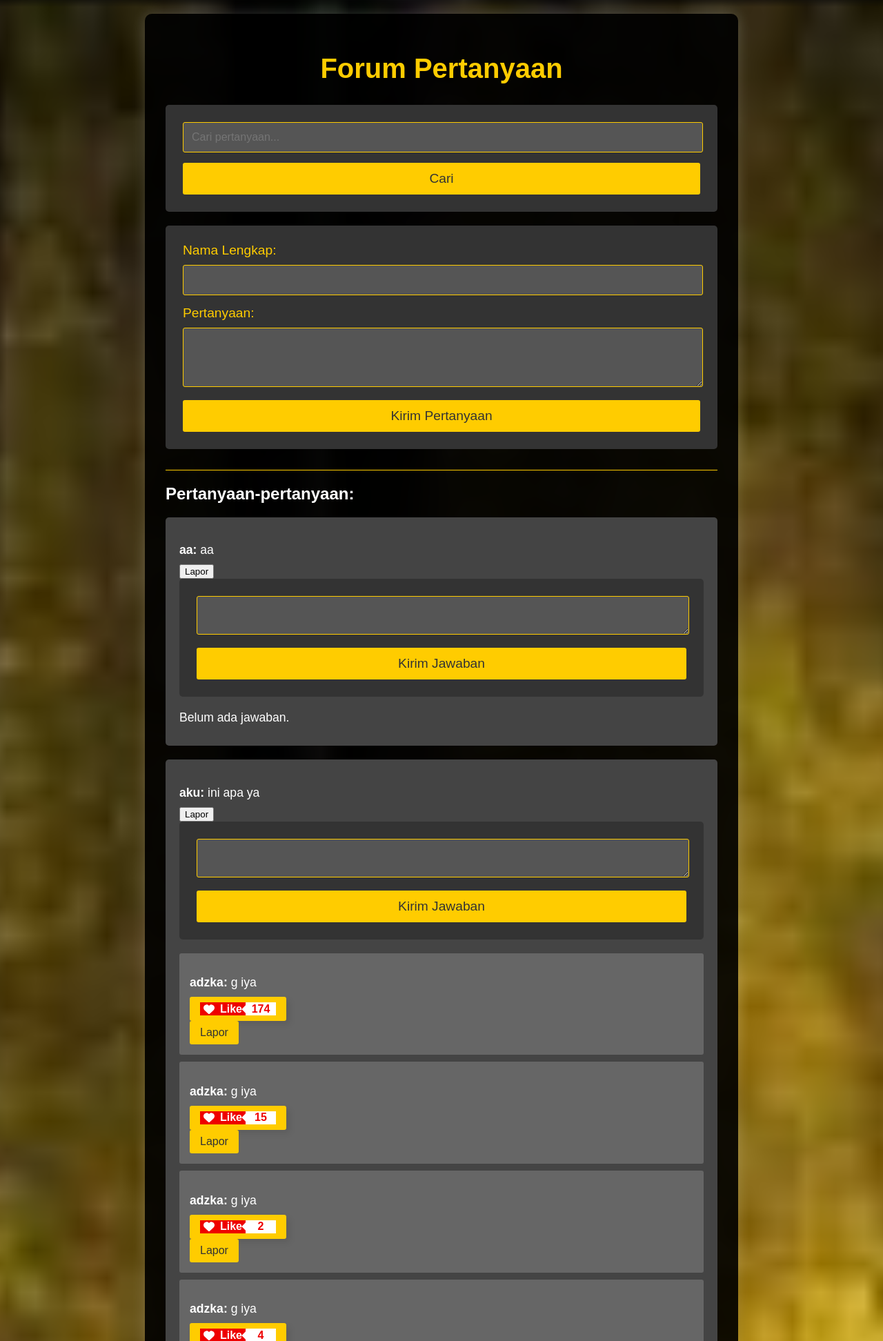
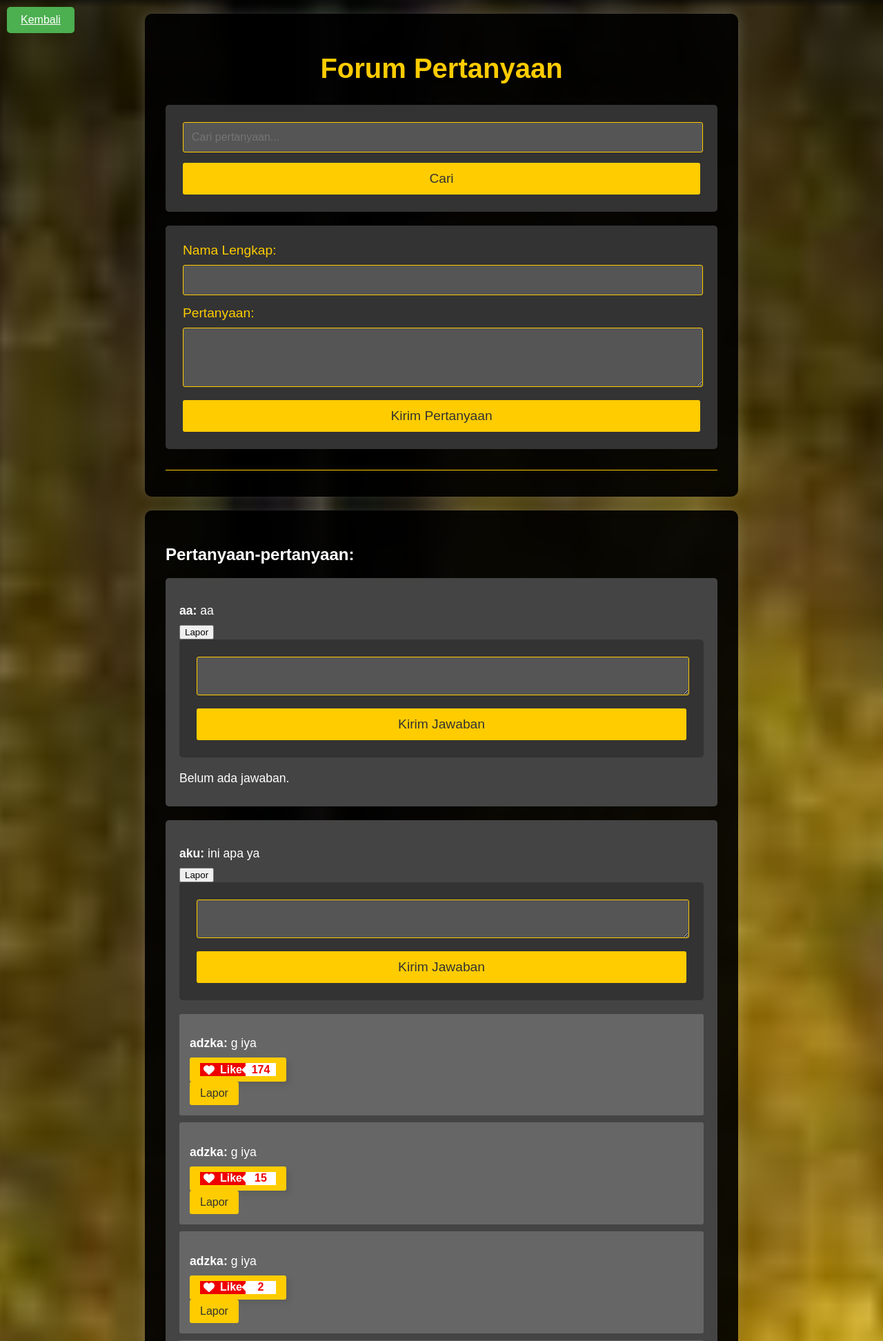
Before and after one commit to AgilHD/HaloPetani, a PHP site: page /question.php in a window 1280 px wide. Shown: the top 1944 px of the page at 69% size. Run offline with PHP 8.4, Linux system fonts and the light colour scheme; data comes from the database, SQL or seed files in the repository.

Commit message:
Update question.php

```diff
--- a/haloPetani/question.php
+++ b/haloPetani/question.php
@@ -73,6 +73,15 @@ if ($_SERVER["REQUEST_METHOD"] == "POST" && isset($_POST['lapor_jawaban'])) {
     }
 
     .container {
+        max-width: 800px;
+        margin: 20px auto;
+        padding: 30px;
+        background-color: rgba(0, 0, 0, 0.9); /* Warna hitam dengan opasitas 0.9 */
+        border-radius: 10px;
+        box-shadow: 0 0 20px rgba(255, 255, 255, 0.2);
+        animation: fadeIn 1s ease-in-out;
+    }
+    .container2 {
         max-width: 800px;
         margin: 20px auto;
         padding: 30px;
@@ -262,6 +271,24 @@ if ($_SERVER["REQUEST_METHOD"] == "POST" && isset($_POST['lapor_jawaban'])) {
         transform: scale(1.15);
         transform-origin: top;
     }
+
+    .back-button {
+        position: absolute;
+        top: 10px;
+        left: 10px;
+        background-color: #4CAF50; /* green */
+        color: #fff;
+        padding: 10px 20px;
+        border: none;
+        border-radius: 5px;
+        cursor: pointer;
+        }
+
+     .back-button:hover {
+        background-color: #3e8e41; /* darker green */
+        }
+
+
 </style>
     <script src="https://ajax.googleapis.com/ajax/libs/jquery/3.5.1/jquery.min.js"></script>
     <script>
@@ -313,6 +340,7 @@ if ($_SERVER["REQUEST_METHOD"] == "POST" && isset($_POST['lapor_jawaban'])) {
 <body>
     <div class="container">
         <h1>Forum Pertanyaan</h1>
+        <a href="menu.php" class="back-button">Kembali</a>
         <!-- Formulir pencarian pertanyaan -->
         <form method="GET">
             <input type="text" name="search" placeholder="Cari pertanyaan..." required>
@@ -331,7 +359,8 @@ if ($_SERVER["REQUEST_METHOD"] == "POST" && isset($_POST['lapor_jawaban'])) {
         </form>
 
         <hr>
-
+</div>
+        <div class="container2">
         <!-- Daftar pertanyaan -->
         <h2>Pertanyaan-pertanyaan:</h2>
 
```
